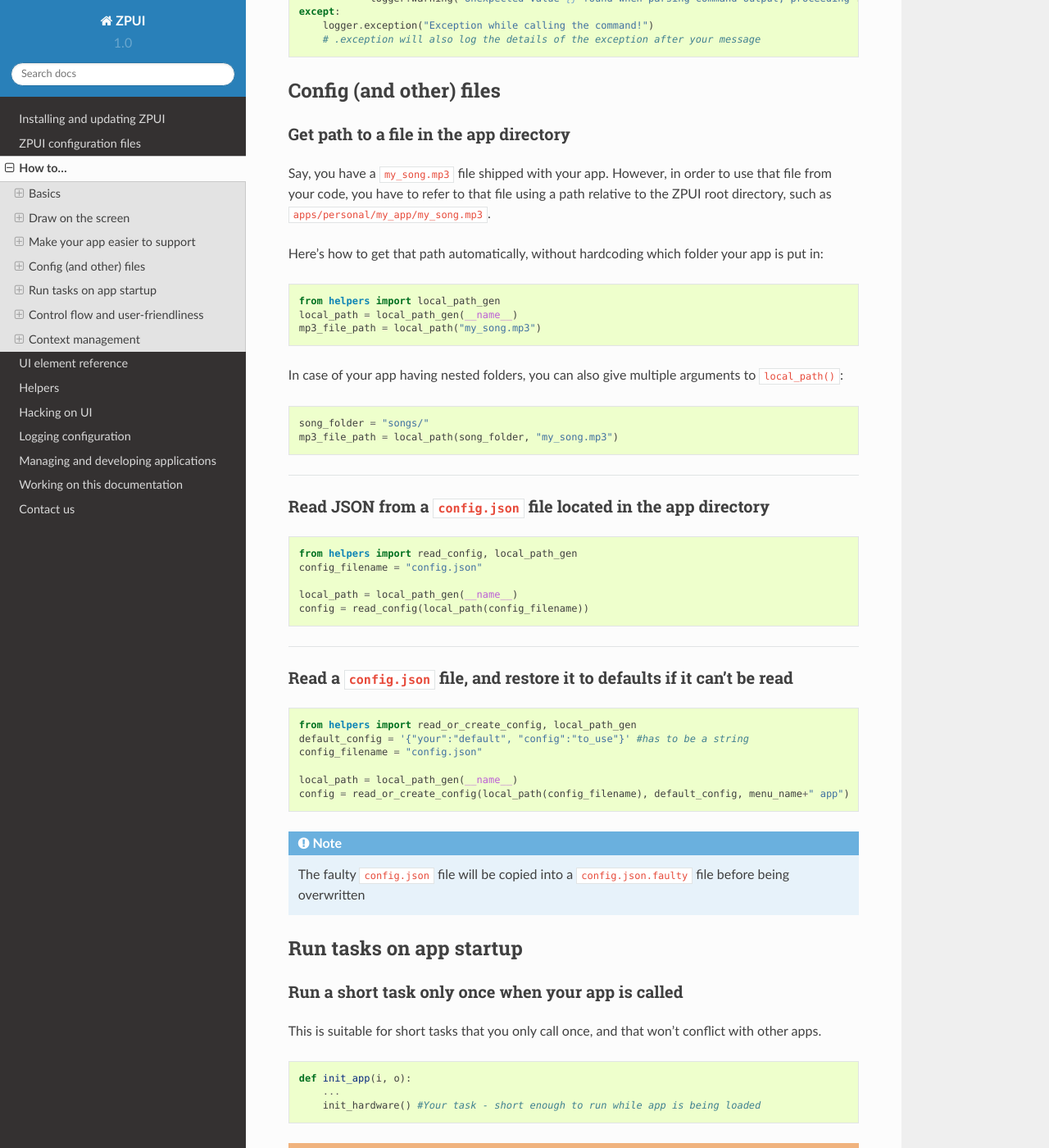
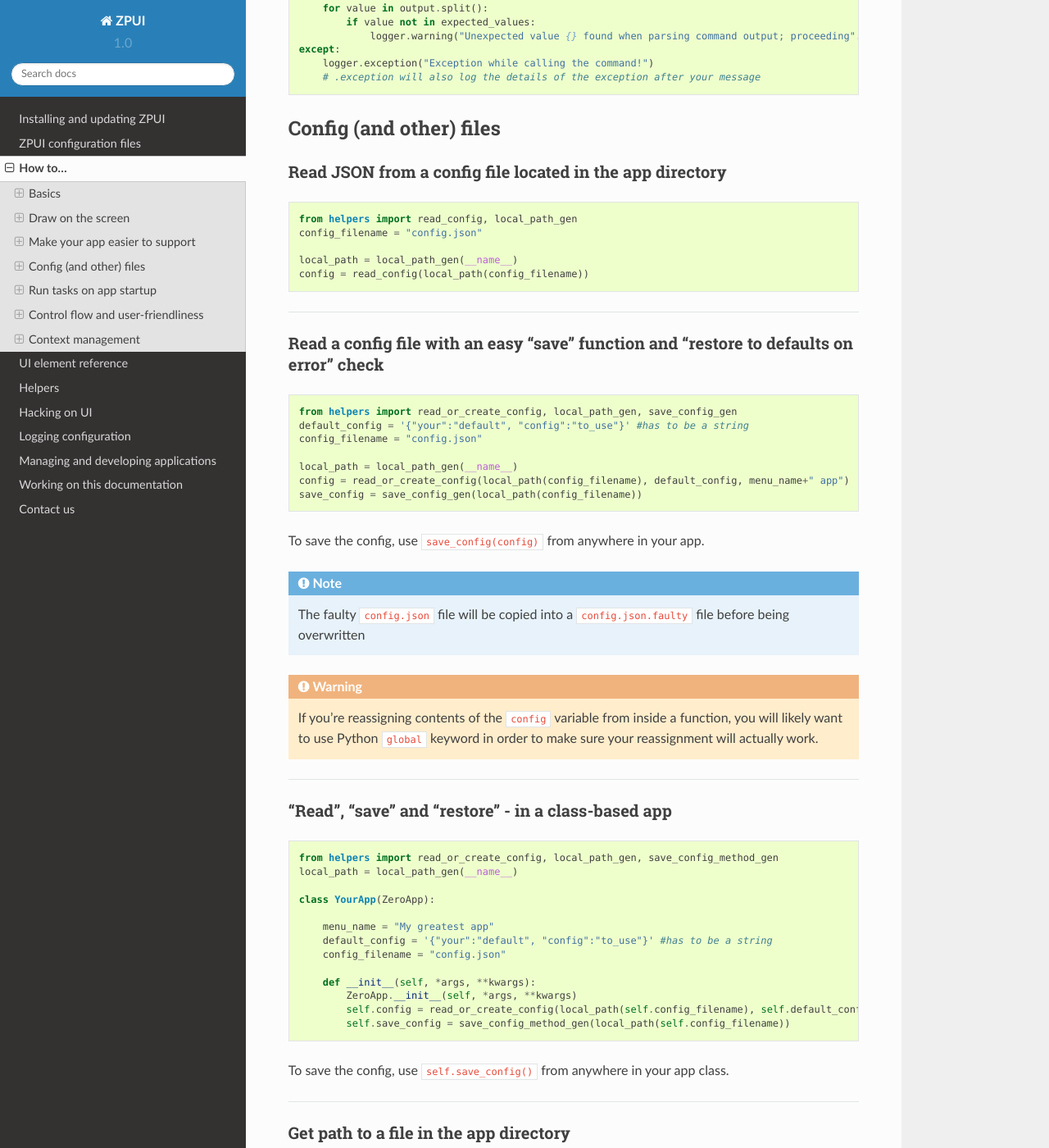
Before and after one commit to CRImier/pyLCI, a Sphinx documentation site: the page built from docs/howto.rst, in a window 1280 px wide and 1400 px high, scrolled down 6462 px. Shown: the whole window at 82% size. Built offline with Sphinx 7.4.7 and the Read the Docs theme 2.0.0, drawn with Linux system fonts in a browser that asks for light colours; some of the changed text lies outside the part shown.

Commit message:
Reformatting/updating config and app startup howto

```diff
--- a/docs/howto.rst
+++ b/docs/howto.rst
@@ -271,6 +271,66 @@ submit a bugreport to you!
 Config (and other) files
 ========================
 
+Read JSON from a config file located in the app directory
+---------------------------------------------------------
+
+.. code-block:: python
+
+    from helpers import read_config, local_path_gen
+    config_filename = "config.json"
+
+    local_path = local_path_gen(__name__)
+    config = read_config(local_path(config_filename))
+
+------------
+
+Read a config file with an easy "save" function and "restore to defaults on error" check
+----------------------------------------------------------------------------------------
+
+.. code-block:: python
+
+    from helpers import read_or_create_config, local_path_gen, save_config_gen
+    default_config = '{"your":"default", "config":"to_use"}' #has to be a string
+    config_filename = "config.json"
+
+    local_path = local_path_gen(__name__)
+    config = read_or_create_config(local_path(config_filename), default_config, menu_name+" app")
+    save_config = save_config_gen(local_path(config_filename))
+
+To save the config, use ``save_config(config)`` from anywhere in your app.
+
+.. note:: The faulty ``config.json`` file will be copied into a ``config.json.faulty``
+          file before being overwritten
+
+.. warning:: If you're reassigning contents of the ``config`` variable from inside a
+             function, you will likely want to use Python ``global`` keyword in order
+             to make sure your reassignment will actually work.
+
+------------
+
+"Read", "save" and "restore" - in a class-based app
+---------------------------------------------------
+
+.. code-block:: python
+
+    from helpers import read_or_create_config, local_path_gen, save_config_method_gen
+    local_path = local_path_gen(__name__)
+
+    class YourApp(ZeroApp):
+
+        menu_name = "My greatest app"
+        default_config = '{"your":"default", "config":"to_use"}' #has to be a string
+        config_filename = "config.json"
+
+        def __init__(self, *args, **kwargs):
+            ZeroApp.__init__(self, *args, **kwargs)
+            self.config = read_or_create_config(local_path(self.config_filename), self.default_config, self.menu_name+" app")
+            self.save_config = save_config_method_gen(local_path(self.config_filename))
+
+To save the config, use ``self.save_config()`` from anywhere in your app class.
+
+------------
+
 Get path to a file in the app directory
 ---------------------------------------
 
@@ -296,36 +356,19 @@ In case of your app having nested folders, you can also give multiple arguments
 
 ------------
 
-Read JSON from a ``config.json`` file located in the app directory
-------------------------------------------------------------------
+Run tasks on app startup
+=====================================
+
+How to do things on app startup in a class-based app?
+-----------------------------------------------------
 
 .. code-block:: python
 
-    from helpers import read_config, local_path_gen
-    config_filename = "config.json"
-
-    local_path = local_path_gen(__name__)
-    config = read_config(local_path(config_filename))
+    def __init__(self, *args, **kwargs):
+        ZeroApp.__init__(self, *args, **kwargs)
+        # do your thing
 
 ------------
-
-Read a ``config.json`` file, and restore it to defaults if it can't be read
----------------------------------------------------------------------------
-
-.. code-block:: python
-
-    from helpers import read_or_create_config, local_path_gen
-    default_config = '{"your":"default", "config":"to_use"}' #has to be a string
-    config_filename = "config.json"
-
-    local_path = local_path_gen(__name__)
-    config = read_or_create_config(local_path(config_filename), default_config, menu_name+" app")
-
-.. note:: The faulty ``config.json`` file will be copied into a ``config.json.faulty``
-          file before being overwritten
-
-Run tasks on app startup
-=====================================
 
 Run a short task only once when your app is called
 --------------------------------------------------
@@ -371,7 +414,7 @@ Run a task in background after the app was loaded
 
 This is suitable for tasks that take a long time. You wouldn't want to execute that task
 directly in ``init_app()``, since it'd stall loading of all ZPUI apps, not allowing the user
-to use ZPUI until your app has finished loading (pretty egoistic, if you think about it).
+to use ZPUI until your app has finished loading (which is pretty inconvenient for the user).
 
 .. code-block:: python
 
```
